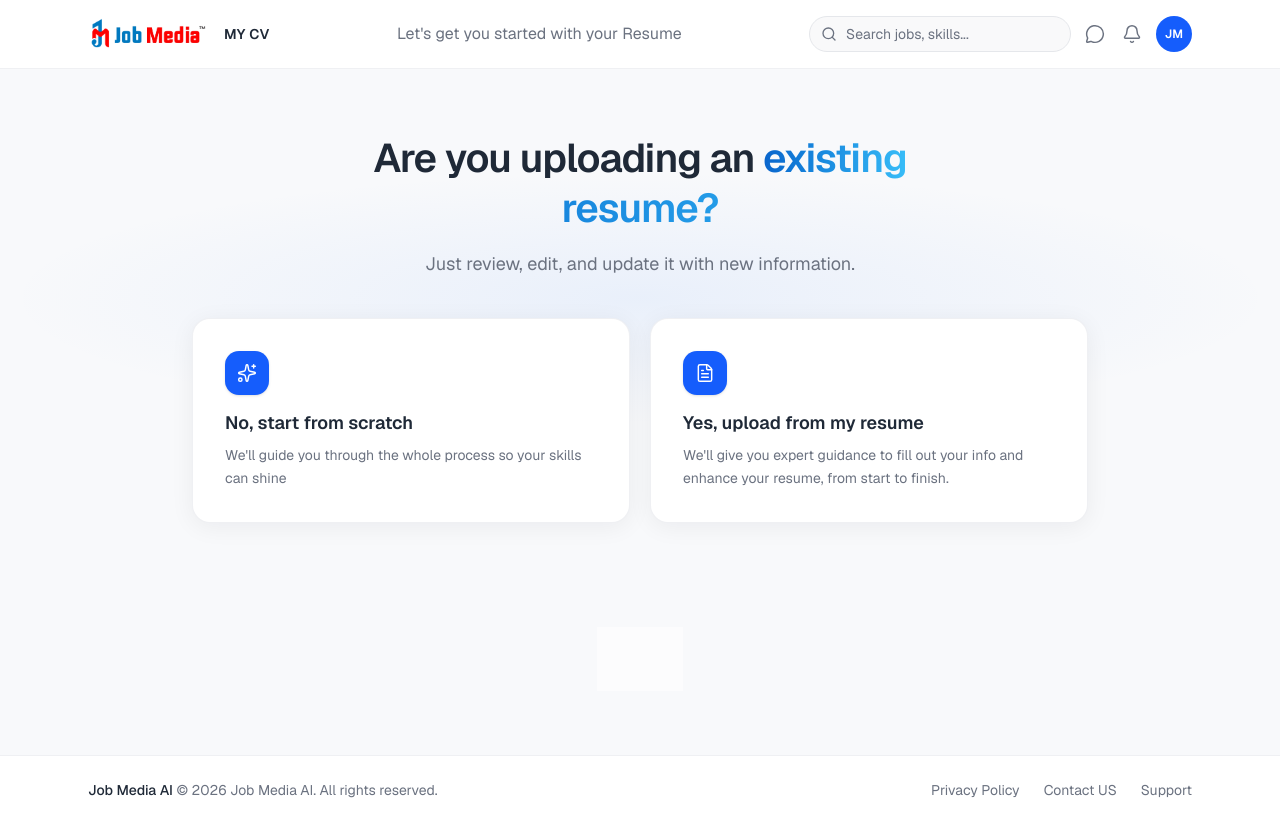
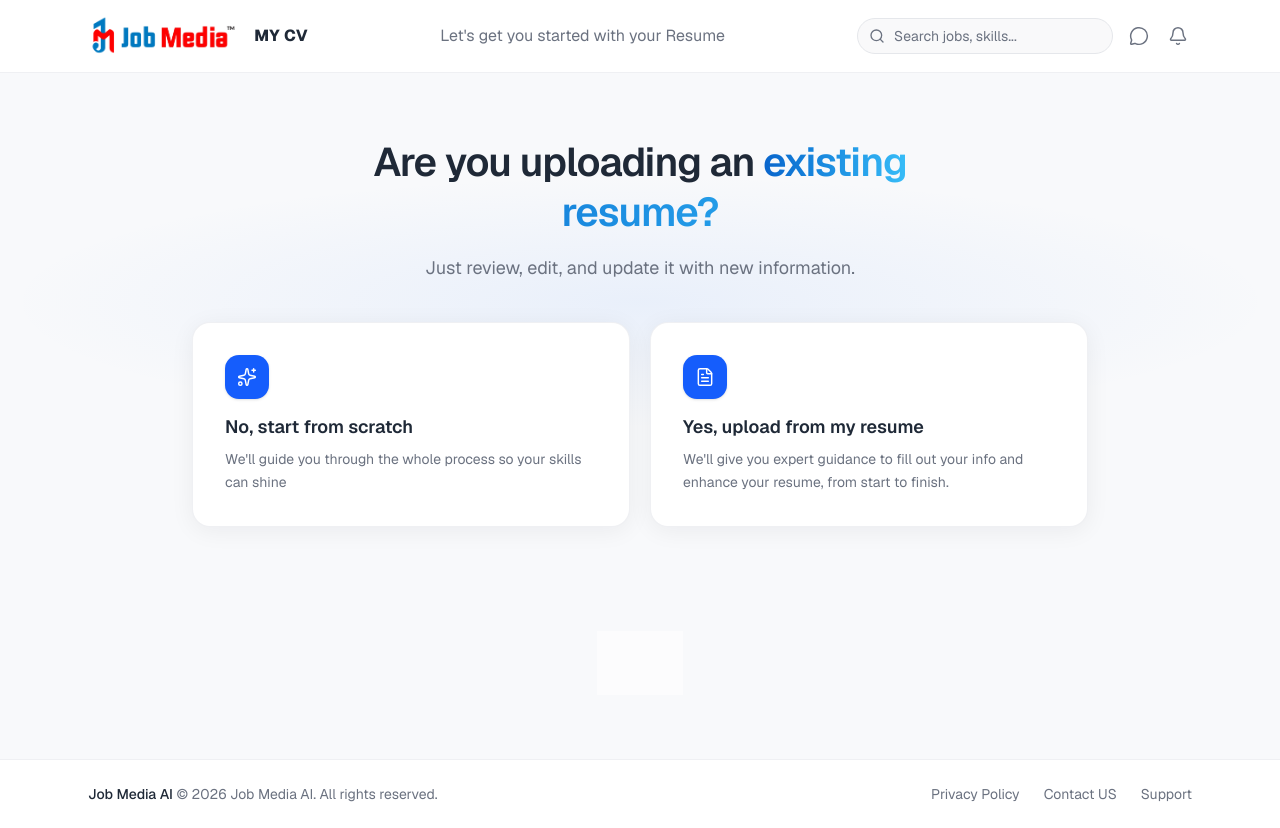
Before and after one commit to hhs98/resume-builder, a Next.js app: page / in a window 1280 px wide. Built offline with nearby package versions, Linux system fonts and the light colour scheme; grey boxes are pictures that could not be loaded; what @google-recaptcha/react would draw is missing.

Commit message:
Redesign the whole website

```diff
--- a/components/landing/landing-header.tsx
+++ b/components/landing/landing-header.tsx
@@ -1,26 +1,12 @@
 "use client"
 
+import Link from "next/link"
 import { Bell, MessageCircle, Search } from "lucide-react"
+import Image from "next/image"
 
 import { Input } from "@/components/ui/input"
 import { useResumeDraft } from "@/hooks/use-resume-draft"
 import { getFullName } from "@/lib/resume-draft"
-import Image from "next/image"
-
-function JobMediaLogo() {
-  return (
-    <div className="flex items-center gap-2.5">
-      <Image src="/logo.png" alt="logo" width={120} height={45} />
-    </div>
-  )
-}
-
-function getInitials(name: string) {
-  const parts = name.trim().split(/\s+/).filter(Boolean)
-  if (parts.length === 0) return "JM"
-  if (parts.length === 1) return parts[0].slice(0, 2).toUpperCase()
-  return `${parts[0][0]}${parts[parts.length - 1][0]}`.toUpperCase()
-}
 
 function getGreetingName(fullName: string) {
   const trimmed = fullName.trim()
@@ -30,33 +16,40 @@ function getGreetingName(fullName: string) {
 
 export function LandingHeader() {
   const { draft } = useResumeDraft()
-  const fullName = getFullName(draft)
-  const greetingName = getGreetingName(fullName)
+  const greetingName = getGreetingName(getFullName(draft))
 
   return (
     <header className="border-b border-border/60 bg-background">
-      <div className="mx-auto grid max-w-6xl grid-cols-1 items-center gap-4 px-6 py-4 lg:grid-cols-[auto_1fr_auto]">
-        <div className="flex items-center gap-4">
-          <JobMediaLogo />
-          <span className="text-sm font-semibold tracking-wide text-foreground">
+      <div className="mx-auto flex max-w-6xl items-center justify-between gap-3 px-4 py-3 sm:px-6 sm:py-4 lg:grid lg:grid-cols-[auto_1fr_auto] lg:items-center lg:gap-4">
+        <div className="flex min-w-0 items-center gap-2.5 sm:gap-4">
+          <Link
+            href="/"
+            className="shrink-0 rounded-md focus-visible:ring-2 focus-visible:ring-blue-500/40 focus-visible:outline-none"
+          >
+            <Image
+              src="/logo.png"
+              alt="Job Media"
+              width={120}
+              height={45}
+              className="h-8 w-auto sm:h-9 lg:h-10"
+            />
+          </Link>
+          <span className="truncate text-sm font-extrabold tracking-wide text-foreground sm:text-base">
             MY CV
           </span>
         </div>
 
-        <p className="text-center text-sm text-muted-foreground lg:text-base">
+        <p className="hidden text-center text-sm text-muted-foreground lg:block lg:text-base">
           {greetingName ? (
             <>
-              Let&apos;s get you started with your Resume,{" "}
-              <span className="font-medium text-foreground">
-                {greetingName}
-              </span>
+              Let&apos;s get you started with your Resume{" "}
             </>
           ) : (
             "Let's get you started with your Resume"
           )}
         </p>
 
-        <div className="flex items-center justify-end gap-2 sm:gap-3">
+        <div className="flex shrink-0 items-center justify-end gap-1 sm:gap-2 md:gap-3">
           <div className="relative hidden w-full max-w-xs sm:block">
             <Search
               className="pointer-events-none absolute top-1/2 left-3 size-4 -translate-y-1/2 text-muted-foreground"
@@ -84,12 +77,6 @@ export function LandingHeader() {
           >
             <Bell className="size-5" strokeWidth={1.75} />
           </button>
-          <span
-            className="flex size-9 shrink-0 items-center justify-center rounded-full bg-blue-600 text-xs font-semibold text-white"
-            aria-label="Profile"
-          >
-            {getInitials(fullName)}
-          </span>
         </div>
       </div>
     </header>
```
Also changed, not shown: public/wave-decoration.png (added).
